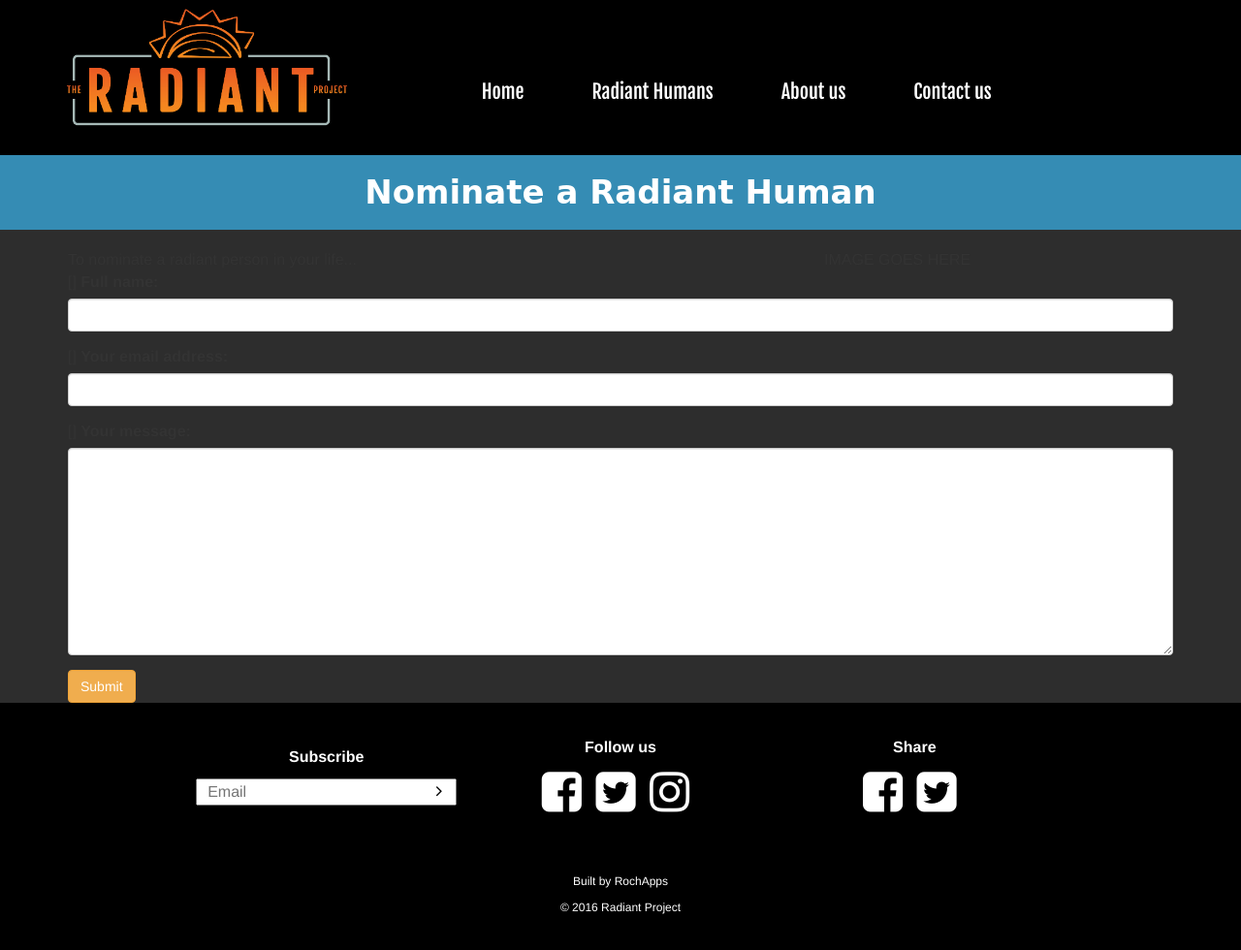
After one commit to victor-rocha/radiant, a Django app: template radiant/templates/contacts/nominate-form.html in a window 1280 px wide. The commit adds this page. Shown: the whole page at 97% size. Run offline with Django 3.2, Linux system fonts and the light colour scheme; the template is opened without the code that fills it: most values are stand-ins (such as "Sample title", 1, 10 or a date in 2020); style sheets or scripts are compiled from the project's sources; parts of the project's set-up code (start-up, migrations or seed data) failed here and were passed over; some libraries are stand-ins or nearby versions; some web fonts are replaced.

Commit message:
[nominee] Radiant human nominee

```diff
--- a/radiant/contacts/urls.py
+++ b/radiant/contacts/urls.py
@@ -8,4 +8,6 @@ urlpatterns = patterns('',
         name='contact-us'),
     url('^subscribe/', SubscribeView.as_view(),
         name='subscribe'),
+    url('^nominate/', SubscribeView.as_view(),
+        name='subscribe'),
 )
--- a/radiant/static/less/site.less
+++ b/radiant/static/less/site.less
@@ -332,7 +332,7 @@ body.radiant-human {
     }
 
     .article-inner-wrapper {
-      background: #eadbb8;
+      background: #c3b397;
       padding-left: 40px;
       padding-right: 40px;
       padding-bottom: 40px;
--- /dev/null
+++ b/radiant/templates/contacts/nominate-form.html
@@ -0,0 +1,42 @@
+{% extends 'base.html' %}
+
+{% block body_class %}contact{% endblock %}
+
+{% block hero %}
+    {% include 'includes/subnav.html' with subheader='Nominate a Radiant Human' %}
+{% endblock %}
+
+{% block content %}
+    <div class="container">
+        <div class="row">
+            <div class="col-md-8">
+                To nominate a radiant person in your life...
+            </div>
+            <div class="col-md-4">
+                IMAGE GOES HERE
+            </div>
+        </div>
+        <div class="nominee-form">
+            <form method="post" action="{% url 'contact-us' %}">
+                {% csrf_token %}
+                {{ form.non_field_errors }}
+                <div class="form-group">
+                    {{ form.subject.errors }}
+                    <label for="{{ form.full_name.id_for_label }}">Full name:</label>
+                    <input class="form-control" id="id_full_name" maxlength="255" name="full_name" type="text">
+                </div>
+                <div class="form-group">
+                    {{ form.message.errors }}
+                    <label for="{{ form.email.id_for_label }}">Your email address:</label>
+                    <input class="form-control" id="id_email" maxlength="255" name="email" type="email">
+                </div>
+                <div class="form-group">
+                    {{ form.sender.errors }}
+                    <label for="{{ form.message.id_for_label }}">Your message:</label>
+                    <textarea class="form-control" cols="40" id="id_message" name="message" rows="10"></textarea>
+                </div>
+                <button type="submit" class="btn btn-warning">Submit</button>
+            </form>
+        </div>
+    </div>
+{% endblock content %}
```
Also changed, not shown: radiant/contacts/models.py (+8 -0 lines), radiant/contacts/views.py (+13 -1 lines), radiant/contacts/migrations/0003_nominee.py (added).
